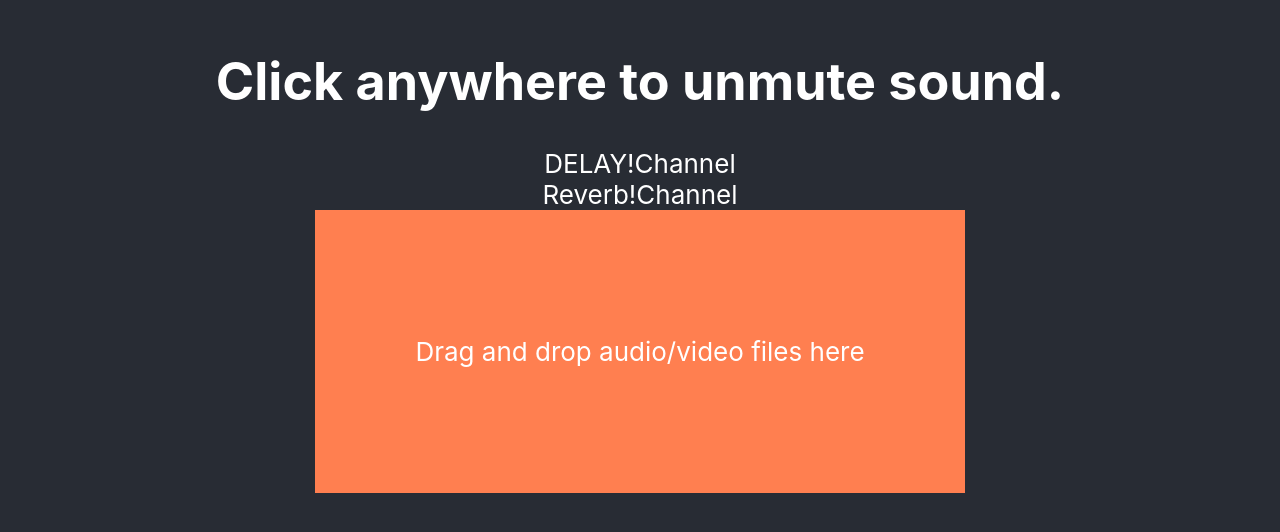
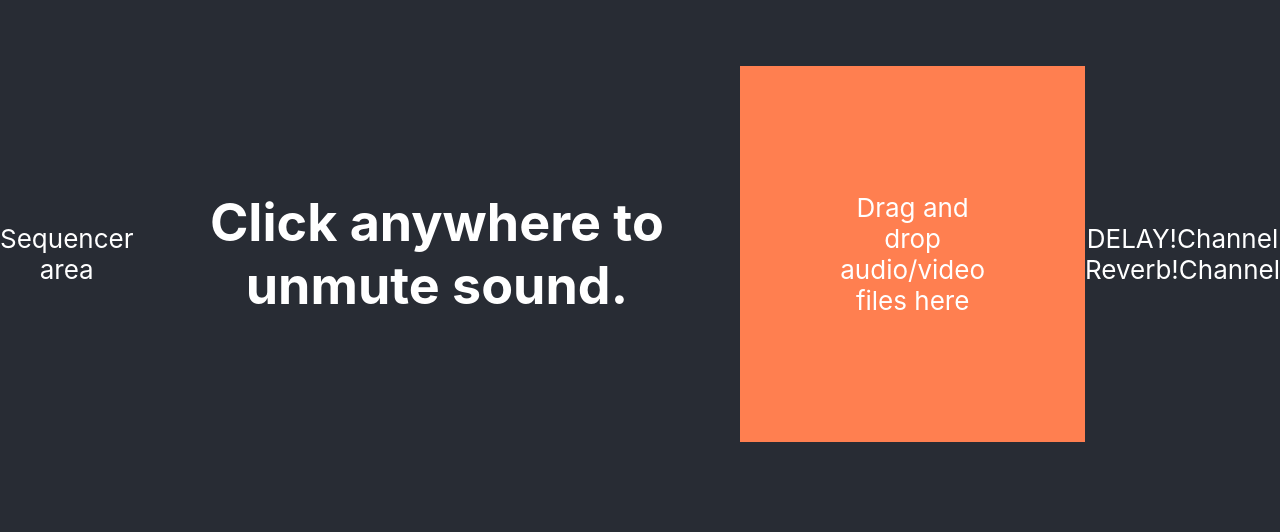
Before and after one commit to joeljanson/digital-instruments, a React (Create React App) app: page / in a window 1280 px wide. Shown: the part 146-678 px from the top of the page. Built offline with nearby package versions, Linux system fonts and the light colour scheme; no server answers.

Commit message:
Fixed some css and setup the areas for the compone

```diff
--- a/src/App.css
+++ b/src/App.css
@@ -17,11 +17,19 @@
 	background-color: #282c34;
 	min-height: 100vh;
 	display: flex;
-  flex-direction: column;
+	flex-direction: row;
 	align-items: center;
 	justify-content: center;
 	font-size: calc(10px + 2vmin);
 	color: white;
+}
+
+.module-area-wrapper {
+	display: flex;
+	flex: 1;
+	flex-direction: column;
+	justify-content: center;
+	align-items: center;
 }
 
 .App-link {
--- a/src/App.tsx
+++ b/src/App.tsx
@@ -1,7 +1,13 @@
 import React, { useEffect, useState } from "react";
 import "./App.css";
 import Divisions from "./Components/Instruments/Divisions";
-import { context, start } from "tone";
+import { Emitter, context, start } from "tone";
+import SequencerArea from "./Components/Sequencers/SequenceArea";
+import EffectsRack from "./Components/Audio-routing/Effect-components/EffectsRack";
+import DelayEffect from "./Components/Audio-routing/Effect-components/DelayEffect";
+import ReverbEffect from "./Components/Audio-routing/Effect-components/ReverbEffect";
+
+export const globalEmitter = new Emitter();
 
 function App() {
 	const [toneStarted, setToneStarted] = useState(false);
@@ -30,8 +36,23 @@ function App() {
 	return (
 		<div className="App" onClick={startTone}>
 			<header className="App-header">
+				<SequencerArea></SequencerArea>
 				{!!!toneStarted ? <h1>Click anywhere to unmute sound.</h1> : ""}
 				<Divisions></Divisions>
+				<EffectsRack receive="effectsRackIn" send="effectsRackOut">
+					{[
+						<DelayEffect
+							effectInput="effectRack-0-in"
+							effectOutput="effectRack-0-out"
+							key="0"
+						/>,
+						<ReverbEffect
+							effectInput="effectRack-1-in"
+							effectOutput="effectRack-1-out"
+							key="1"
+						/>,
+					]}
+				</EffectsRack>
 			</header>
 		</div>
 	);
--- a/src/Components/Audio-routing/Effect-components/EffectsRack.tsx
+++ b/src/Components/Audio-routing/Effect-components/EffectsRack.tsx
@@ -59,7 +59,7 @@ const EffectsRack: React.FC<{
 		);
 	}, [children, receive]);
 
-	return <div>{effectComponents}</div>;
+	return <div className="module-area-wrapper">{effectComponents}</div>;
 };
 
 export default EffectsRack;
--- a/src/Components/Instruments/Divisions.tsx
+++ b/src/Components/Instruments/Divisions.tsx
@@ -2,23 +2,17 @@ import React, { useEffect, useRef } from "react";
 import AudioVideoDropzone from "../Common/AudioVideoDropzone";
 import {
 	Channel,
-	Delay,
 	FeedbackDelay,
 	Filter,
 	Player,
 	Reverb,
 	ToneAudioBuffer,
-	ToneBufferSource,
 	Vibrato,
 	Volume,
 	gainToDb,
-	intervalToFrequencyRatio,
 	now,
 } from "tone";
-import Keyboard from "../Common/Keyboard";
-import DelayEffect from "../Audio-routing/Effect-components/DelayEffect";
-import EffectsRack from "../Audio-routing/Effect-components/EffectsRack";
-import ReverbEffect from "../Audio-routing/Effect-components/ReverbEffect";
+import { globalEmitter } from "../../App";
 
 const Divisions: React.FC = () => {
 	const bufferRef = useRef<ToneAudioBuffer | null>(null);
@@ -108,14 +102,7 @@ const Divisions: React.FC = () => {
 	};
 
 	useEffect(() => {
-		const loadedSettings = generateSettings(50);
-		preloadAudio();
-		console.log(loadedSettings);
-		const vibrolo = new Vibrato(0.4, 0.75);
-		const channel = new Channel(0);
-		channel.send("effectsRackIn");
-		const volume = new Volume(gainToDb(1)).connect(channel);
-		const keys = new Keyboard((event) => {
+		globalEmitter.on("SEQUENCER_EVENT", (event) => {
 			if (event.eventType === "noteon") {
 				console.log(event);
 				console.log(bufferRef.current);
@@ -156,7 +143,7 @@ const Divisions: React.FC = () => {
 					}).chain(reverb, delay, filter, vibrolo, volume);
 
 					const duration = player.buffer.duration;
-					const pieces = duration / keys.numberOfNotes();
+					const pieces = duration / 34;
 
 					let startOffset = pieces * event.note;
 					/* console.log("Startoffset is: ", startOffset);
@@ -167,26 +154,20 @@ const Divisions: React.FC = () => {
 					player.start(now(), startOffset, 1.5);
 				}
 			}
-		}, "all");
-		console.log("Number of notes: ", keys.numberOfNotes());
+		});
+		const loadedSettings = generateSettings(50);
+		preloadAudio();
+		console.log(loadedSettings);
+		const vibrolo = new Vibrato(0.4, 0.75);
+		const channel = new Channel(0);
+		channel.send("effectsRackIn");
+		const volume = new Volume(gainToDb(1)).connect(channel);
+		/* const keys = new Keyboard((event) => {}, "all");
+		console.log("Number of notes: ", keys.numberOfNotes()); */
 	}, []);
 
 	return (
-		<div>
-			<EffectsRack receive="effectsRackIn" send="effectsRackOut">
-				{[
-					<DelayEffect
-						effectInput="effectRack-0-in"
-						effectOutput="effectRack-0-out"
-						key="0"
-					/>,
-					<ReverbEffect
-						effectInput="effectRack-1-in"
-						effectOutput="effectRack-1-out"
-						key="1"
-					/>,
-				]}
-			</EffectsRack>
+		<div className="module-area-wrapper">
 			<AudioVideoDropzone onFileDrop={handleFileDrop} />
 		</div>
 	);
--- /dev/null
+++ b/src/Components/Sequencers/SequenceArea.tsx
@@ -0,0 +1,15 @@
+import React, { useEffect } from "react";
+import Keyboard from "../Common/Keyboard";
+import { globalEmitter } from "../../App";
+
+function SequencerArea() {
+	useEffect(() => {
+		const keys = new Keyboard((event) => {
+			globalEmitter.emit("SEQUENCER_EVENT", event);
+		}, "all");
+	});
+
+	return <div className="module-area-wrapper">Sequencer area</div>;
+}
+
+export default SequencerArea;
```
Lines whose indentation alone changed are shown as unchanged.
